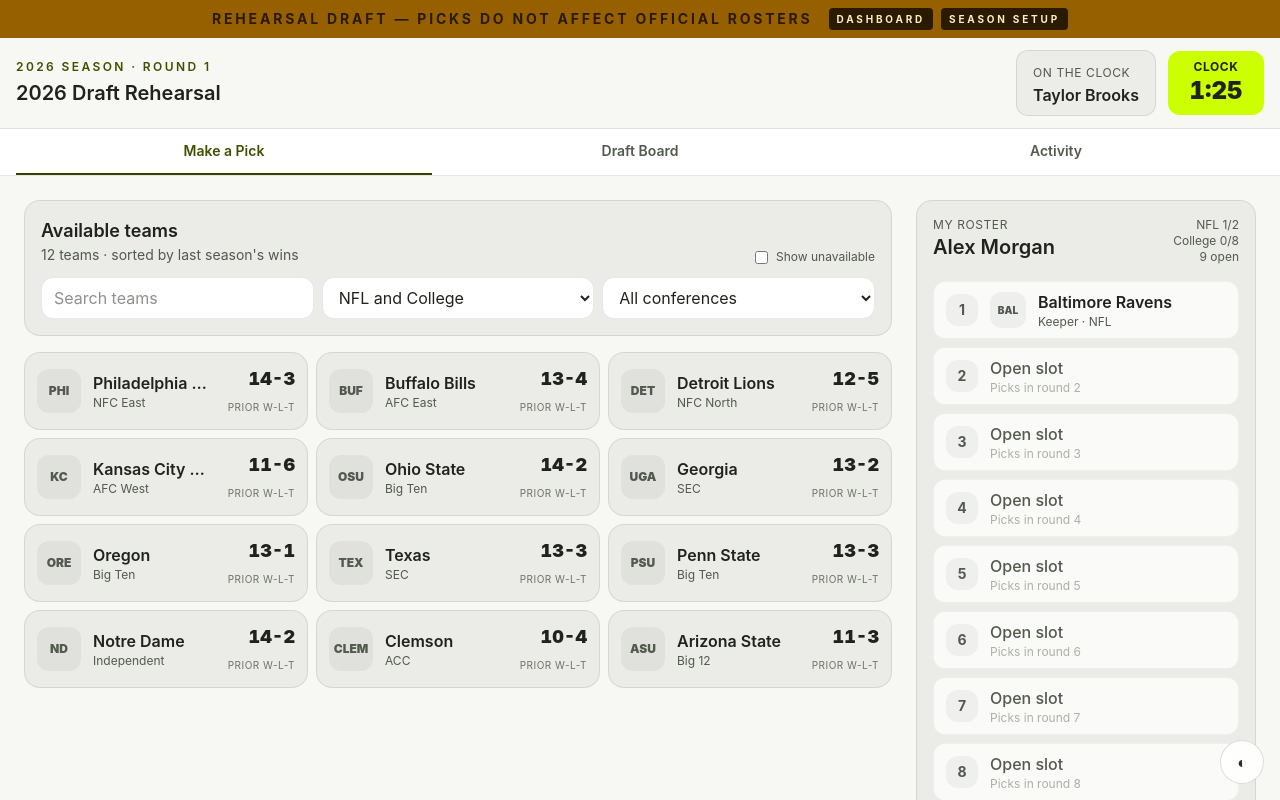
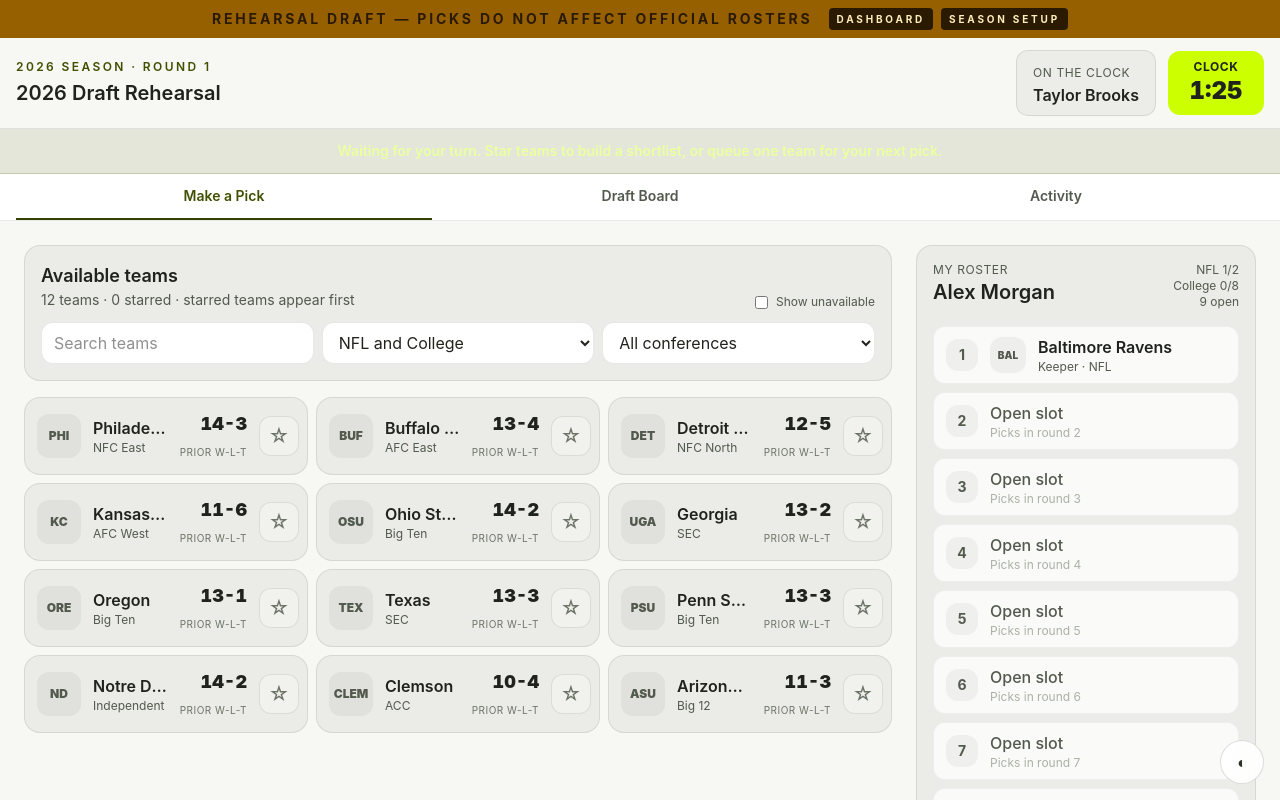
Before and after one commit to stevehurd/the-10s, a Next.js app: page /demo in a window 1280 px wide. Shown: the top 800 px of the page. Built offline with nearby package versions, Linux system fonts and the light colour scheme.

Commit message:
Add private draft shortlist and queue

```diff
--- a/src/app/draft/[sessionId]/draft-room.tsx
+++ b/src/app/draft/[sessionId]/draft-room.tsx
@@ -102,6 +102,8 @@
   const [conference, setConference] = useState('ALL')
   const [includeUnavailable, setIncludeUnavailable] = useState(false)
   const [selectedTeam, setSelectedTeam] = useState<Team | null>(null)
+  const [starredTeamIds, setStarredTeamIds] = useState<Set<string>>(() => new Set())
+  const [draftPrepStorageReady, setDraftPrepStorageReady] = useState<string | null>(null)
   const [submitting, setSubmitting] = useState(false)
   const [controlPending, setControlPending] = useState(false)
   const [activeTab, setActiveTab] = useState<DraftTab>('PICK')
@@ -112,6 +114,7 @@
     revision: number
   } | null>(null)
   const autopickRequestedForTurn = useRef<string | null>(null)
+  const draftPrepStorageReadyRef = useRef<string | null>(null)
   const draftLoadInFlight = useRef<Promise<void> | null>(null)
 
   const loadDraft = useCallback(async (quiet = false, refreshAfterInFlight = false) => {
@@ -126,6 +129,35 @@
         const response = await fetch(`/api/draft-sessions/${sessionId}`, { cache: 'no-store' })
         const payload = await response.json()
         if (!response.ok) throw new Error(payload.error || 'Unable to load the draft')
+        const incomingDraftPrepStorageKey = payload.viewerParticipantId
+          ? `draft-prep:${sessionId}:${payload.viewerParticipantId}`
+          : null
+        if (
+          incomingDraftPrepStorageKey &&
+          draftPrepStorageReadyRef.current !== incomingDraftPrepStorageKey
+        ) {
+          try {
+            const stored = window.localStorage.getItem(incomingDraftPrepStorageKey)
+            if (stored) {
+              const parsed = JSON.parse(stored) as { starredTeamIds?: unknown; queuedTeamId?: unknown }
+              if (Array.isArray(parsed.starredTeamIds)) {
+                setStarredTeamIds(new Set(
+                  parsed.starredTeamIds.filter((id): id is string => typeof id === 'string'),
+                ))
+              }
+              if (typeof parsed.queuedTeamId === 'string') {
+                const queuedTeam = [...payload.availableTeams, ...payload.unavailableTeams]
+                  .find((team: Team) => team.id === parsed.queuedTeamId)
+                if (queuedTeam) setSelectedTeam(queuedTeam)
+              }
+            }
+          } catch {
+            // Private draft prep should never prevent someone from using the room.
+          } finally {
+            draftPrepStorageReadyRef.current = incomingDraftPrepStorageKey
+            setDraftPrepStorageReady(incomingDraftPrepStorageKey)
+          }
+        }
         const incomingCurrentTurn = payload.turns.find(
           (turn: Turn) => turn.id === payload.currentTurnId,
         )
@@ -225,6 +257,21 @@
       state.session.status === 'LIVE' &&
       (currentTurn.seasonParticipantId === state.viewerParticipantId || state.viewerIsCommissioner),
   )
+  const draftPrepStorageKey = state?.viewerParticipantId
+    ? `draft-prep:${sessionId}:${state.viewerParticipantId}`
+    : null
+
+  useEffect(() => {
+    if (!draftPrepStorageKey || draftPrepStorageReady !== draftPrepStorageKey) return
+    try {
+      window.localStorage.setItem(draftPrepStorageKey, JSON.stringify({
+        starredTeamIds: [...starredTeamIds],
+        queuedTeamId: selectedTeam?.id ?? null,
+      }))
+    } catch {
+      // Draft prep remains usable even when browser storage is unavailable.
+    }
+  }, [draftPrepStorageKey, draftPrepStorageReady, selectedTeam?.id, starredTeamIds])
 
   const remainingSeconds = displayedDraftSeconds(
     currentTurn?.deadlineAt ?? null,
@@ -283,11 +330,20 @@
       const matchesLeague = league === 'ALL' || team.league === league
       const matchesConference = conference === 'ALL' || team.conference === conference
       return matchesSearch && matchesLeague && matchesConference
+    }).sort((left, right) => Number(starredTeamIds.has(right.id)) - Number(starredTeamIds.has(left.id)))
+  }, [conference, includeUnavailable, league, search, starredTeamIds, state])
+
+  function toggleStarredTeam(teamId: string) {
+    setStarredTeamIds((current) => {
+      const next = new Set(current)
+      if (next.has(teamId)) next.delete(teamId)
+      else next.add(teamId)
+      return next
     })
-  }, [conference, includeUnavailable, league, search, state])
+  }
 
   async function submitSelection() {
-    if (!selectedTeam || !state) return
+    if (!selectedTeam || !state || !canPick) return
     if (demo) {
       const activeTurnIndex = state.turns.findIndex((turn) => turn.id === state.currentTurnId)
       const activeTurn = state.turns[activeTurnIndex]
@@ -557,6 +613,12 @@
         </div>
       ) : null}
 
+      {viewerParticipant && currentTurn?.seasonParticipantId !== state.viewerParticipantId && state.session.status === 'LIVE' ? (
+        <div className="border-b border-blue-300/20 bg-blue-300/10 px-4 py-3 text-center text-sm font-semibold text-blue-100">
+          Waiting for your turn. Star teams to build a shortlist, or queue one team for your next pick.
+        </div>
+      ) : null}
+
       {error ? (
         <div className="mx-auto mt-4 max-w-[1600px] px-4">
           <p className="rounded-xl border border-rose-400/30 bg-rose-400/10 px-4 py-3 text-sm text-rose-100">
@@ -602,10 +664,7 @@
             aria-current={displayedTab === tab ? 'page' : undefined}
             className={`border-b-2 px-3 py-3 text-sm font-semibold transition ${displayedTab === tab ? 'border-orange-400 text-orange-300' : 'border-transparent text-slate-400 hover:text-white'}`}
             key={tab}
-            onClick={() => {
-              setActiveTab(tab)
-              if (tab !== 'PICK') setSelectedTeam(null)
-            }}
+            onClick={() => setActiveTab(tab)}
             type="button"
           >
             {tab === 'PICK' ? 'Make a Pick' : tab === 'ROSTERS' ? 'Final Rosters' : tab === 'BOARD' ? 'Draft Board' : 'Activity'}
@@ -623,7 +682,7 @@
                 <div>
                   <h2 className="text-lg font-semibold">Available teams</h2>
                   <p className="text-sm text-slate-400">
-                    {state.availableTeams.length} teams · sorted by last season&apos;s wins
+                    {state.availableTeams.length} teams · {state.availableTeams.filter((team) => starredTeamIds.has(team.id)).length} starred · starred teams appear first
                   </p>
                 </div>
                 <label className="flex items-center gap-2 text-xs text-slate-400">
@@ -667,17 +726,23 @@
             <div className="grid gap-2 sm:grid-cols-2 xl:grid-cols-3">
               {displayedTeams.map((team) => {
                 const unavailable = Boolean(team.unavailableReason)
+                const starred = starredTeamIds.has(team.id)
+                const queued = selectedTeam?.id === team.id
                 return (
-                  <button
-                    className={`flex items-center gap-3 rounded-2xl border p-3 text-left transition ${
+                  <article
+                    className={`relative flex items-center rounded-2xl border transition ${
                       unavailable
                         ? 'cursor-not-allowed border-white/5 bg-white/[0.02] opacity-55'
-                        : selectedTeam?.id === team.id
+                        : queued
                           ? 'border-blue-400 bg-blue-500/10'
                           : 'border-white/10 bg-white/5 hover:border-white/25 hover:bg-white/10'
                     }`}
-                    disabled={unavailable || !canPick}
                     key={team.id}
+                  >
+                    <button
+                      aria-label={`${queued ? 'Queued' : 'Queue'} ${team.name}`}
+                      className="flex min-w-0 flex-1 items-center gap-3 p-3 pr-1 text-left disabled:cursor-not-allowed"
+                      disabled={unavailable}
                       onClick={() => setSelectedTeam(team)}
                       type="button"
                     >
@@ -689,6 +754,8 @@
                         </span>
                         {team.unavailableReason ? (
                           <span className="mt-1 block text-xs text-amber-200">{team.unavailableReason}</span>
+                        ) : queued ? (
+                          <span className="mt-1 block text-xs font-bold text-blue-300">Queued for your next pick</span>
                         ) : null}
                       </span>
                       <span className="shrink-0 text-right">
@@ -696,6 +763,22 @@
                         <span className="text-[10px] uppercase tracking-wider text-slate-500">Prior W-L-T</span>
                       </span>
                     </button>
+                    <button
+                      aria-label={`${starred ? 'Unstar' : 'Star'} ${team.name}`}
+                      aria-pressed={starred}
+                      className={`m-2 grid h-10 w-10 shrink-0 place-items-center rounded-xl border text-xl transition ${
+                        starred
+                          ? 'border-yellow-300/50 bg-yellow-300/15 text-yellow-300'
+                          : 'border-white/10 bg-slate-950/50 text-slate-500 hover:border-yellow-300/40 hover:text-yellow-300'
+                      }`}
+                      disabled={unavailable}
+                      onClick={() => toggleStarredTeam(team.id)}
+                      title={starred ? 'Remove from shortlist' : 'Add to shortlist'}
+                      type="button"
+                    >
+                      <span aria-hidden="true">{starred ? '★' : '☆'}</span>
+                    </button>
+                  </article>
                 )
               })}
             </div>
@@ -815,17 +898,28 @@
             <div className="flex min-w-0 items-center gap-3">
               <TeamMark abbreviation={selectedTeam.abbreviation} logoUrl={selectedTeam.logoUrl} size="lg" />
               <div className="min-w-0">
-              <p className="text-xs uppercase tracking-wider text-orange-300">Confirm selection</p>
+              <p className="text-xs uppercase tracking-wider text-orange-300">
+                {canPick ? 'Ready to draft' : 'Queued for your next pick'}
+              </p>
               <p className="truncate text-lg font-semibold">{selectedTeam.name}</p>
-              <p className="text-sm text-slate-400">Prior record: {recordLabel(selectedTeam.priorRecord)}</p>
+              <p className="text-sm text-slate-400">
+                {state.availableTeams.some((team) => team.id === selectedTeam.id)
+                  ? `Prior record: ${recordLabel(selectedTeam.priorRecord)}`
+                  : 'This team is no longer available. Choose another team.'}
+              </p>
               </div>
             </div>
             <div className="flex gap-2">
               <button className="rounded-xl px-4 py-3 text-sm font-semibold text-slate-300" onClick={() => setSelectedTeam(null)} type="button">
-                Cancel
+                Clear queue
               </button>
-              <button className="rounded-xl bg-orange-500 px-5 py-3 font-bold text-white disabled:opacity-60" disabled={submitting} onClick={submitSelection} type="button">
-                {submitting ? 'Submitting…' : 'Confirm pick'}
+              <button
+                className="rounded-xl bg-orange-500 px-5 py-3 font-bold text-white disabled:cursor-not-allowed disabled:opacity-50"
+                disabled={submitting || !canPick || !state.availableTeams.some((team) => team.id === selectedTeam.id)}
+                onClick={submitSelection}
+                type="button"
+              >
+                {submitting ? 'Submitting…' : canPick ? 'Draft this team' : 'Waiting for your turn'}
               </button>
             </div>
           </div>
```
Lines whose indentation alone changed are shown as unchanged.
